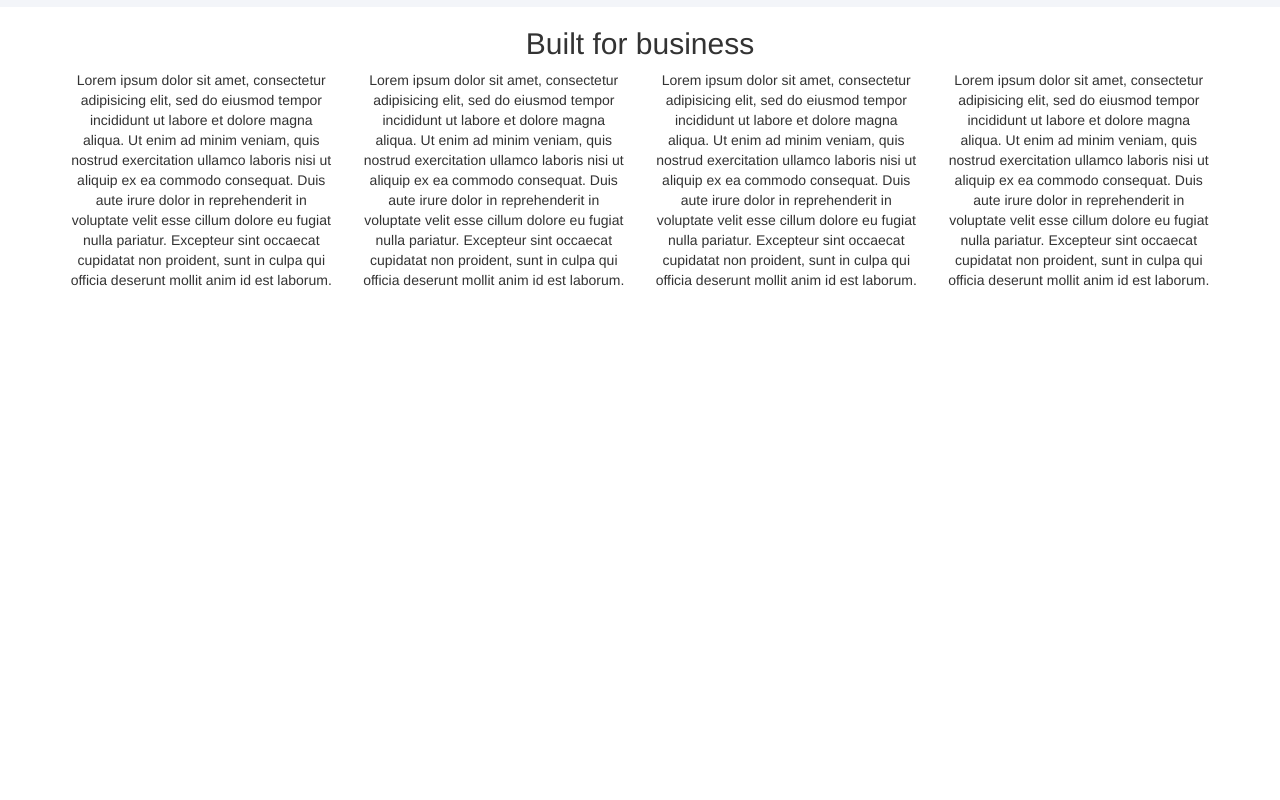
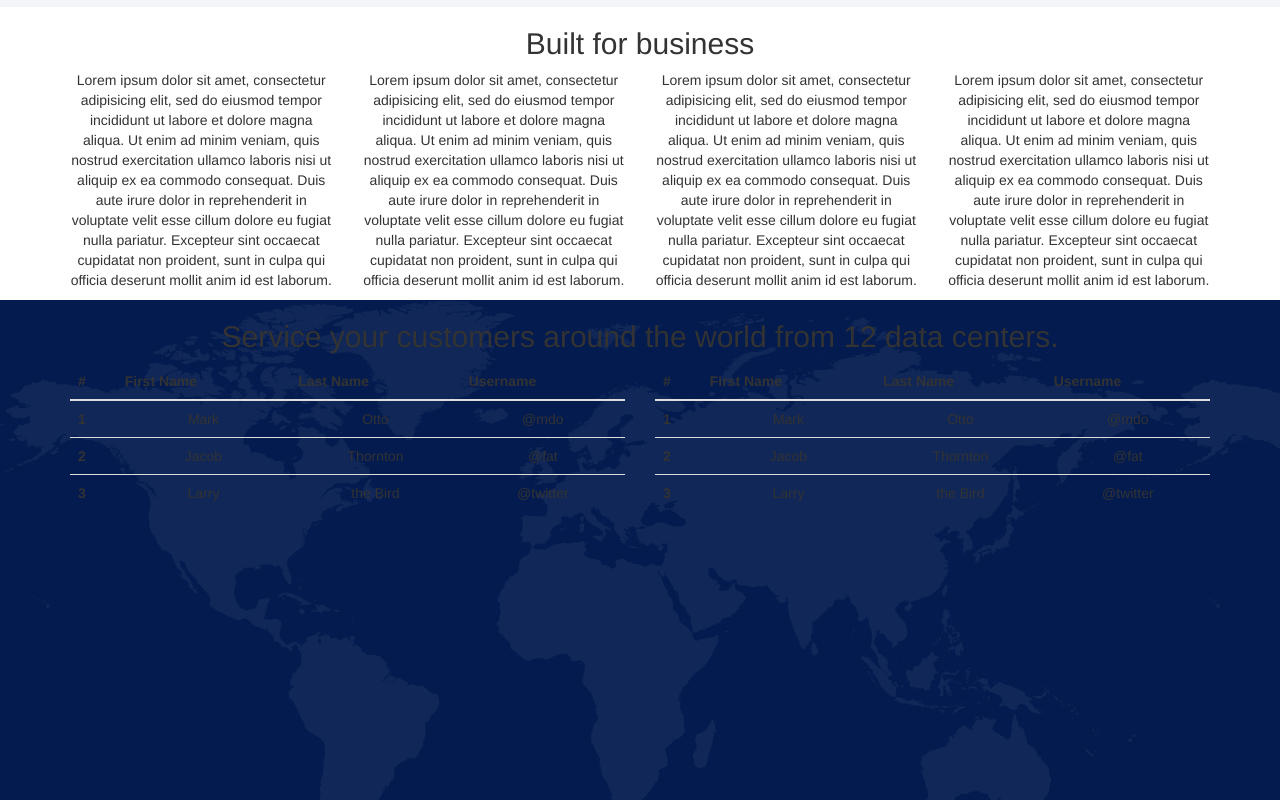
Before and after one commit to Mr2803/html-css-digitalocean, a plain HTML site: page index.html in a window 1280 px wide. Shown: the part 2469-3269 px from the top of the page. Before the commit the page ends 2769 px from the top, so only its background shows below. Drawn offline with nearby package versions, Linux system fonts and the light colour scheme.

Commit message:
finish basic structure of fifth section

```diff
--- a/css/style.css
+++ b/css/style.css
@@ -132,3 +132,11 @@ span.display_block{
 .my_style-section4{
   text-align: center;
 }
+
+/* quinta sezione */
+
+.my_style-section5{
+  text-align: center;
+  min-height: 500px;
+  background: #031b4e url(../img/data-center-map-20321538.svg);
+}
--- a/index.html
+++ b/index.html
@@ -201,6 +201,85 @@
               </div>
               <div class="col-xs-12 col-sm-6 col-md-3">
                 <p>Lorem ipsum dolor sit amet, consectetur adipisicing elit, sed do eiusmod tempor incididunt ut labore et dolore magna aliqua. Ut enim ad minim veniam, quis nostrud exercitation ullamco laboris nisi ut aliquip ex ea commodo consequat. Duis aute irure dolor in reprehenderit in voluptate velit esse cillum dolore eu fugiat nulla pariatur. Excepteur sint occaecat cupidatat non proident, sunt in culpa qui officia deserunt mollit anim id est laborum.</p>
+              </div>
+            </div>
+          </div>
+        </div>
+      </div>
+    </div>
+    <!-- /blocco diviso in 4 in lg e in 2 da tablet  -->
+
+    <!-- blocco enorme titolo al centro -->
+    <div class="container-fluid my_style-section5">
+      <div class="row">
+        <div class="col-xs-12">
+          <h2>Service your customers around the world from 12 data centers.</h2>
+          <div class="container">
+            <div class="row">
+              <div class="col-xs-12 col-md-6">
+                <table class="table">
+                    <thead>
+                      <tr>
+                        <th>#</th>
+                        <th>First Name</th>
+                        <th>Last Name</th>
+                        <th>Username</th>
+                      </tr>
+                    </thead>
+                    <tbody>
+                      <tr>
+                        <th scope="row">1</th>
+                        <td>Mark</td>
+                        <td>Otto</td>
+                        <td>@mdo</td>
+                      </tr>
+                      <tr>
+                        <th scope="row">2</th>
+                        <td>Jacob</td>
+                        <td>Thornton</td>
+                        <td>@fat</td>
+                      </tr>
+                      <tr>
+                        <th scope="row">3</th>
+                        <td>Larry</td>
+                        <td>the Bird</td>
+                        <td>@twitter</td>
+                      </tr>
+                    </tbody>
+                  </table>
+
+              </div>
+              <div class="col-xs-12 col-md-6">
+                <table class="table">
+                    <thead>
+                      <tr>
+                        <th>#</th>
+                        <th>First Name</th>
+                        <th>Last Name</th>
+                        <th>Username</th>
+                      </tr>
+                    </thead>
+                    <tbody>
+                      <tr>
+                        <th scope="row">1</th>
+                        <td>Mark</td>
+                        <td>Otto</td>
+                        <td>@mdo</td>
+                      </tr>
+                      <tr>
+                        <th scope="row">2</th>
+                        <td>Jacob</td>
+                        <td>Thornton</td>
+                        <td>@fat</td>
+                      </tr>
+                      <tr>
+                        <th scope="row">3</th>
+                        <td>Larry</td>
+                        <td>the Bird</td>
+                        <td>@twitter</td>
+                      </tr>
+                    </tbody>
+                  </table>
 
               </div>
 
@@ -213,9 +292,6 @@
       </div>
 
     </div>
-    <!-- /blocco diviso in 4 in lg e in 2 da tablet  -->
-
-    <!-- blocco enorme titolo al centro -->
       <!--sotto il titolo 2 row con valore 6 che poi diventano valore 12-->
       <!--/sotto il titolo 2 row con valore 6 che poi diventano valore 12-->
     <!-- /blocco enorme titolo al centro -->
```
Also changed, not shown: img/data-center-map-20321538.svg (added).
